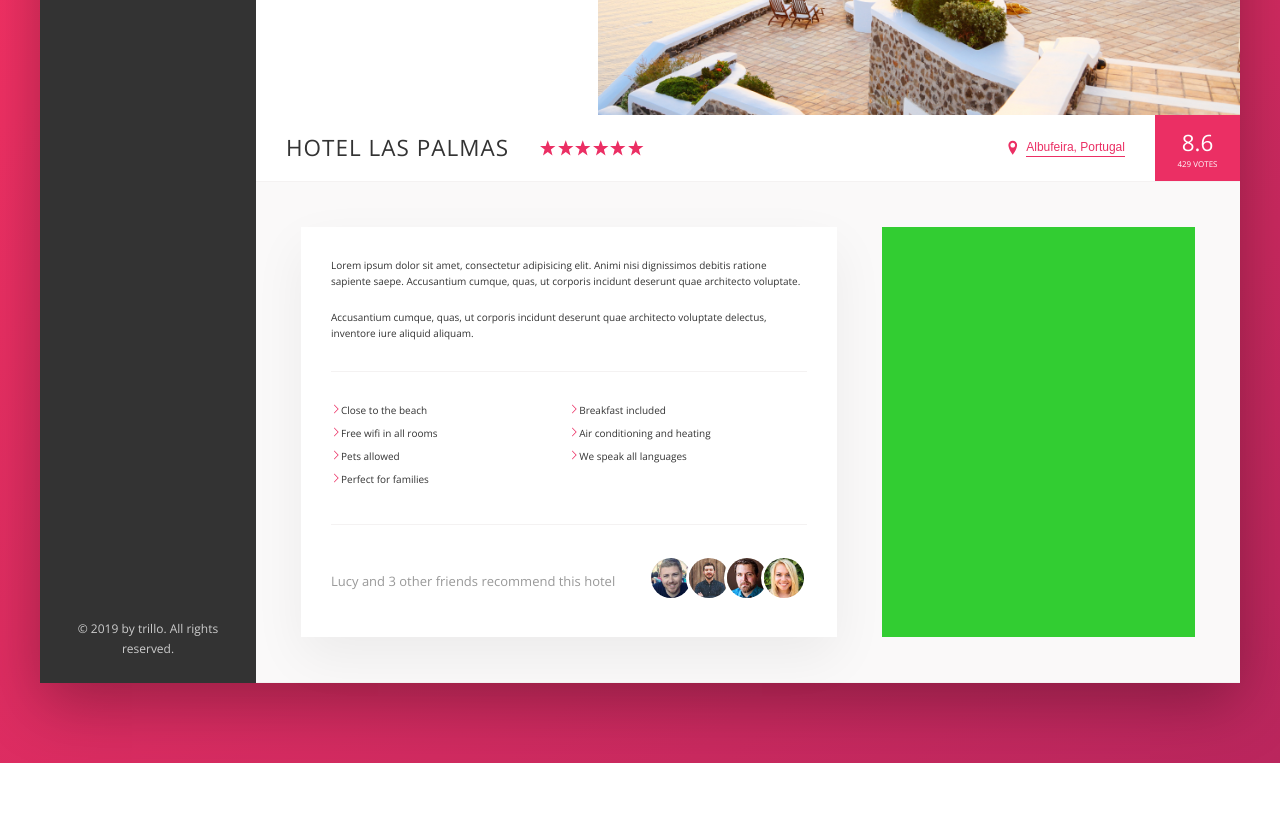
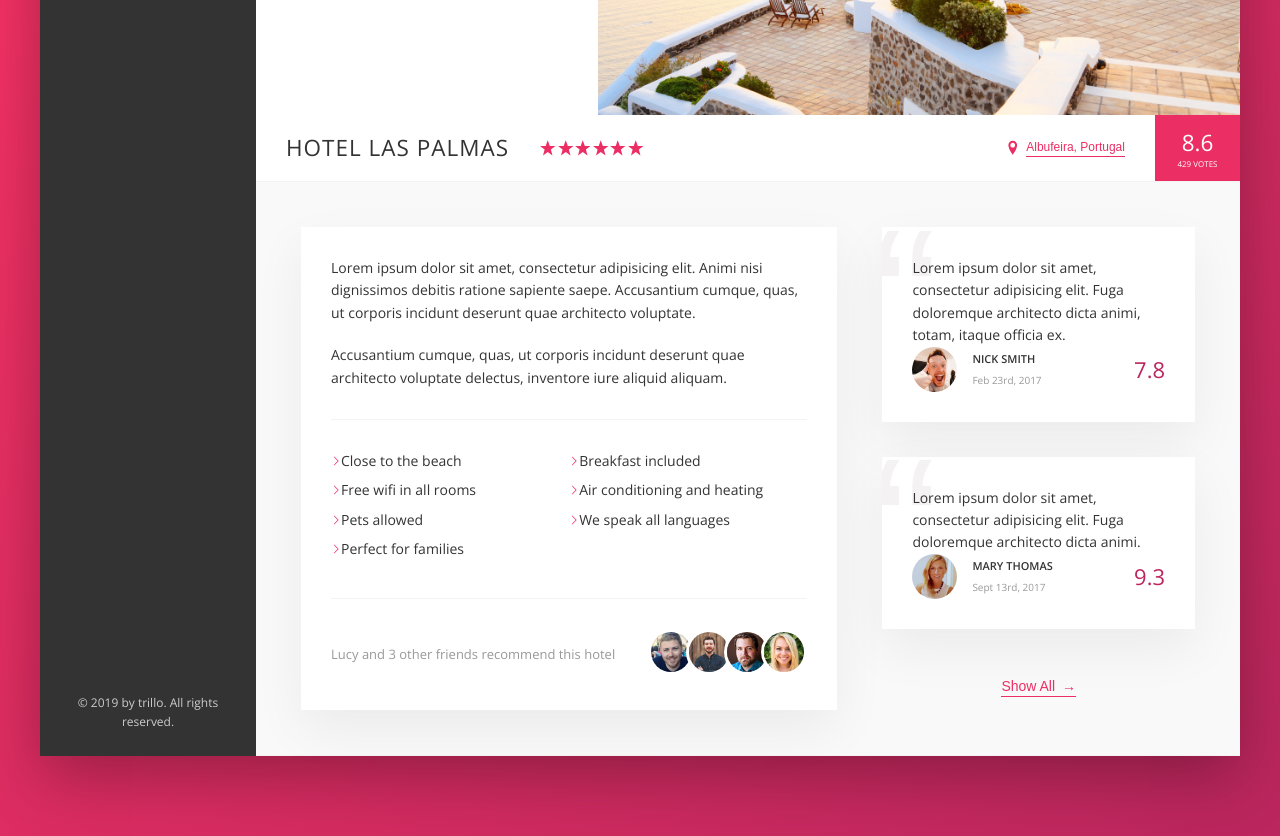
Before and after one commit to marcoanicosta/booking-website, a website: page index.html in a window 1280 px wide. Shown: the part 420-1256 px from the top of the page. Before the commit the page ends 1183 px from the top, so only its background shows below. Drawn offline with nearby package versions, Linux system fonts and the light colour scheme.

Commit message:
recommendations and descriptions finished 2

```diff
--- a/index.html
+++ b/index.html
@@ -168,7 +168,35 @@
                 </div>
               </div>
               <div class="user-reviews">
-
+                <figure class="review">
+                  <blockqoute class="review__text">
+                    Lorem ipsum dolor sit amet, consectetur adipisicing elit.
+                    Fuga doloremque architecto dicta animi, totam, itaque officia ex.
+                  </blockqoute>
+                  <figcaption class="review__user">
+                    <img src="img/user-1.jpg" alt="User 1" class="review__photo">
+                    <div class="review__user-box">
+                      <p class="review__user-name">Nick Smith</p>
+                      <p class="review__user-date">Feb 23rd, 2017</p>
+                    </div>
+                    <div class="review__rating">7.8</div>
+                  </figcaption>
+                </figure>
+                <figure class="review">
+                  <blockqoute class="review__text">
+                    Lorem ipsum dolor sit amet, consectetur adipisicing elit.
+                    Fuga doloremque architecto dicta animi.
+                  </blockqoute>
+                  <figcaption class="review__user">
+                    <img src="img/user-2.jpg" alt="User 2" class="review__photo">
+                    <div class="review__user-box">
+                      <p class="review__user-name">Mary Thomas</p>
+                      <p class="review__user-date">Sept 13rd, 2017</p>
+                    </div>
+                    <div class="review__rating">9.3</div>
+                  </figcaption>
+                </figure>
+                <button class="btn-inline">Show All <span>&rarr;</span></button>
               </div>
             </div>
           </main>
--- a/sass/_components.scss
+++ b/sass/_components.scss
@@ -284,9 +284,18 @@
   background-color: transparent;
   cursor: pointer;
   transition: all .2s;
+  margin: auto;
+
+  & span {
+    margin-left: 3px;
+    transition: margin-left .2s;
+  }
 
   &:hover {
     color: var(--color-grey-dark-1);
+    span {
+      margin-left: 8px;
+    }
   }
 
   &:focus {
@@ -385,3 +394,70 @@
     }
   }
 }
+
+///////////////
+// RECOMMEND
+.review {
+  background-color: #fff;
+  box-shadow: var(--shadow-light);
+  padding: 3rem;
+  margin-bottom: 3.5rem;
+  position: relative;
+  overflow: hidden;
+
+  &__text {
+    margin-bottom: 2rem;
+    position: relative;
+    z-index: 10;
+  }
+
+  &__user {
+    display: flex;
+    flex: wrap;
+    align-items: center;
+  }
+
+  &__photo {
+    height: 4.5rem;
+    width: 4.5rem;
+    border-radius: 50%;
+    margin-right: 1.5rem;
+  }
+
+  &__user-name {
+    font-size: 1.1rem;
+    color: var(--color-grey-dark-2);
+    text-transform: uppercase;
+    font-weight: 700;
+    margin-bottom: .4rem;
+  }
+
+  &__user-date {
+    font-size: 1rem;
+    color: var(--color-grey-dark-3);
+  }
+
+  &__user-box {
+    margin-right: auto;
+
+  }
+
+  &__rating {
+    color: var(--color-primary-dark);
+    font-weight: 300;
+    font-size: 2.2rem;
+  }
+
+  &::before {
+    content: "\201C";
+    position: absolute;
+    top: -2.75rem;
+    left: -1rem;
+    line-height: 1;
+    font-size: 20rem;
+    overflow: hidden;
+    color: var(--color-grey-light-2);
+    font-family: sans-serif;
+    z-index: 10;
+  }
+}
--- a/sass/_layout.scss
+++ b/sass/_layout.scss
@@ -38,6 +38,7 @@
 
 
 .detail {
+  font-size: 1.4rem;
   display: flex;
   padding:4.5rem;
   background-color: var(--color-grey-light-1);
@@ -53,6 +54,9 @@
 }
 
 .user-reviews {
-  background-color: limegreen;
   flex: 1;
+  display: flex;
+  flex-direction: column;
+  align-items: center;
+
 }
```
Also changed, not shown: css/style.css, 1 other file.
